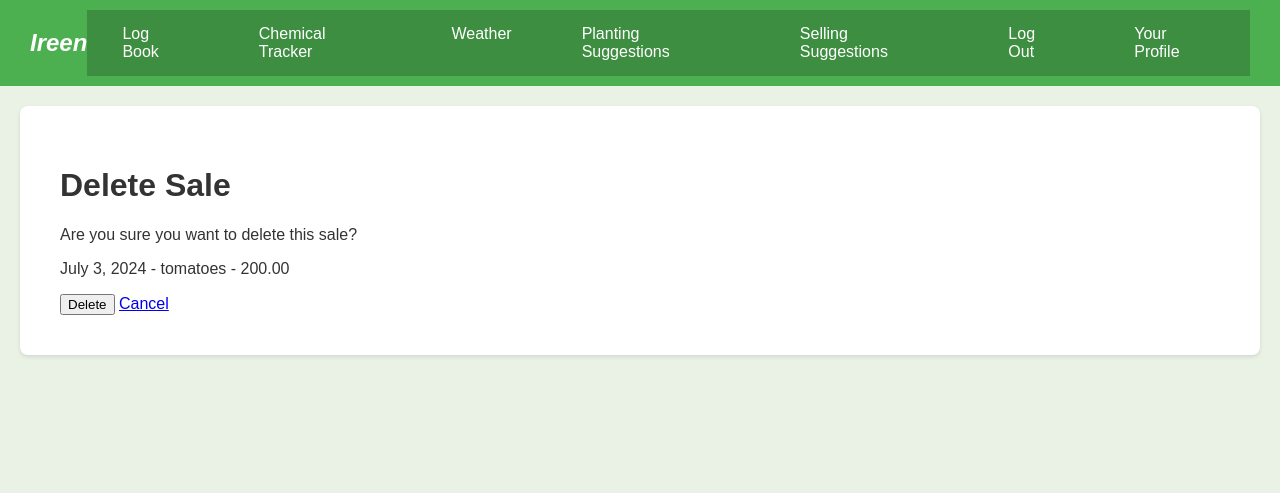
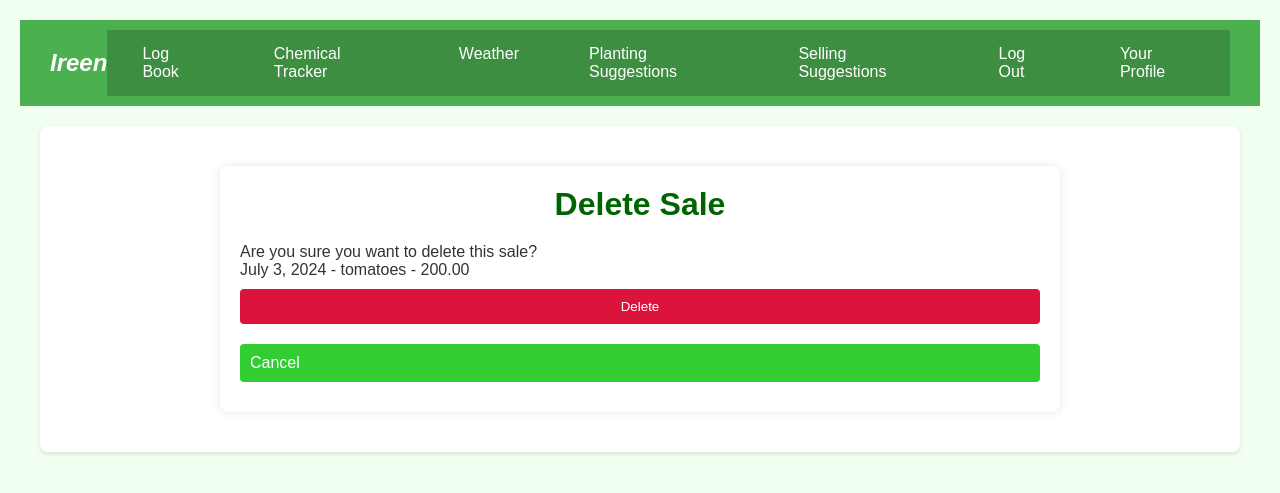
Before and after one commit to mwizG/manhatton, a Django app: page /logbook/delete_sale/9/ in a window 1280 px wide. Shown: the top 493 px of the page. Run offline with Django 5.2, Linux system fonts and the light colour scheme; a user stored in the database is signed in; data comes from the database, SQL or seed files in the repository.

Commit message:
added css to the forms

```diff
--- /dev/null
+++ b/ireen/logbook/static/logbook/css/form.css
@@ -0,0 +1,100 @@
+/* Reset some basic styles */
+body, h1, p, form, button, a {
+    margin: 0;
+    padding: 0;
+    box-sizing: border-box;
+    font-family: Arial, sans-serif;
+}
+
+/* Body styling */
+body {
+    background-color: #f0fff0; /* Light green background */
+    color: #333;
+    padding: 20px;
+}
+
+/* General container styling */
+.container {
+    max-width: 800px;
+    margin: 0 auto;
+    padding: 20px;
+    background-color: #ffffff;
+    border-radius: 8px;
+    box-shadow: 0 0 10px rgba(0, 0, 0, 0.1);
+}
+
+/* Header styling */
+h1 {
+    color: #006400; /* Dark green */
+    text-align: center;
+    margin-bottom: 20px;
+}
+
+/* Form styling */
+form {
+    display: flex;
+    flex-direction: column;
+}
+
+form input[type="text"], form input[type="number"], form input[type="date"], form select {
+    padding: 10px;
+    margin-bottom: 15px;
+    border: 1px solid #ccc;
+    border-radius: 4px;
+}
+
+/* Button styling */
+button, .btn-primary, .btn-danger {
+    padding: 10px;
+    margin: 10px 0;
+    border: none;
+    border-radius: 4px;
+    cursor: pointer;
+}
+
+button, .btn-primary {
+    background-color: #32cd32; /* Lime green */
+    color: white;
+}
+
+.btn-danger {
+    background-color: #dc143c; /* Crimson red */
+    color: white;
+}
+
+button:hover, .btn-primary:hover, .btn-danger:hover {
+    opacity: 0.9;
+}
+
+/* Link styling */
+a {
+    text-decoration: none;
+    color: #006400; /* Dark green */
+}
+
+a:hover {
+    text-decoration: underline;
+}
+
+/* Additional form element styling */
+form .errorlist {
+    color: red;
+    margin-bottom: 10px;
+}
+
+form .helptext {
+    font-size: 0.9em;
+    color: #666;
+}
+
+form input:focus, form select:focus {
+    border-color: #32cd32; /* Lime green */
+    outline: none;
+    box-shadow: 0 0 5px rgba(50, 205, 50, 0.5);
+}
+
+/* Align cancel button with the form */
+form a {
+    margin-top: 10px;
+    display: inline-block;
+}
--- a/ireen/logbook/templates/logbook/delete_sale.html
+++ b/ireen/logbook/templates/logbook/delete_sale.html
@@ -3,22 +3,16 @@
 {% block title %}Delete Sale{% endblock %}
 
 {% block content %}
-<!DOCTYPE html>
-<html>
-<head>
-    <title>Delete Sale</title>
-    {% load static %}
-    <link rel="stylesheet" href="{% static 'css/main.css' %}">
-</head>
-<body>
+{% load static %}
+    <link rel="stylesheet" href="{% static 'form.css' %}">
+<div class="container">
     <h1>Delete Sale</h1>
     <p>Are you sure you want to delete this sale?</p>
     <p>{{ sale.date }} - {{ sale.product }} - {{ sale.amount_earned }}</p>
     <form method="post">
         {% csrf_token %}
-        <button type="submit">Delete</button>
-        <a href="{% url 'logbook:logbook' %}">Cancel</a>
+        <button type="submit" class="btn-danger">Delete</button>
+        <a href="{% url 'logbook:logbook' %}" class="btn-primary">Cancel</a>
     </form>
-</body>
-</html>
+</div>
 {% endblock %}
```
Also changed, not shown: ireen/logbook/templates/logbook/add_expense.html (+4 -9 lines), ireen/logbook/templates/logbook/add_sale.html (+4 -10 lines), ireen/logbook/templates/logbook/delete_expense.html (+6 -12 lines), ireen/logbook/static/logbook/css/add_ex.css (deleted), ireen/logbook/static/logbook/css/add_sale.css (deleted).
